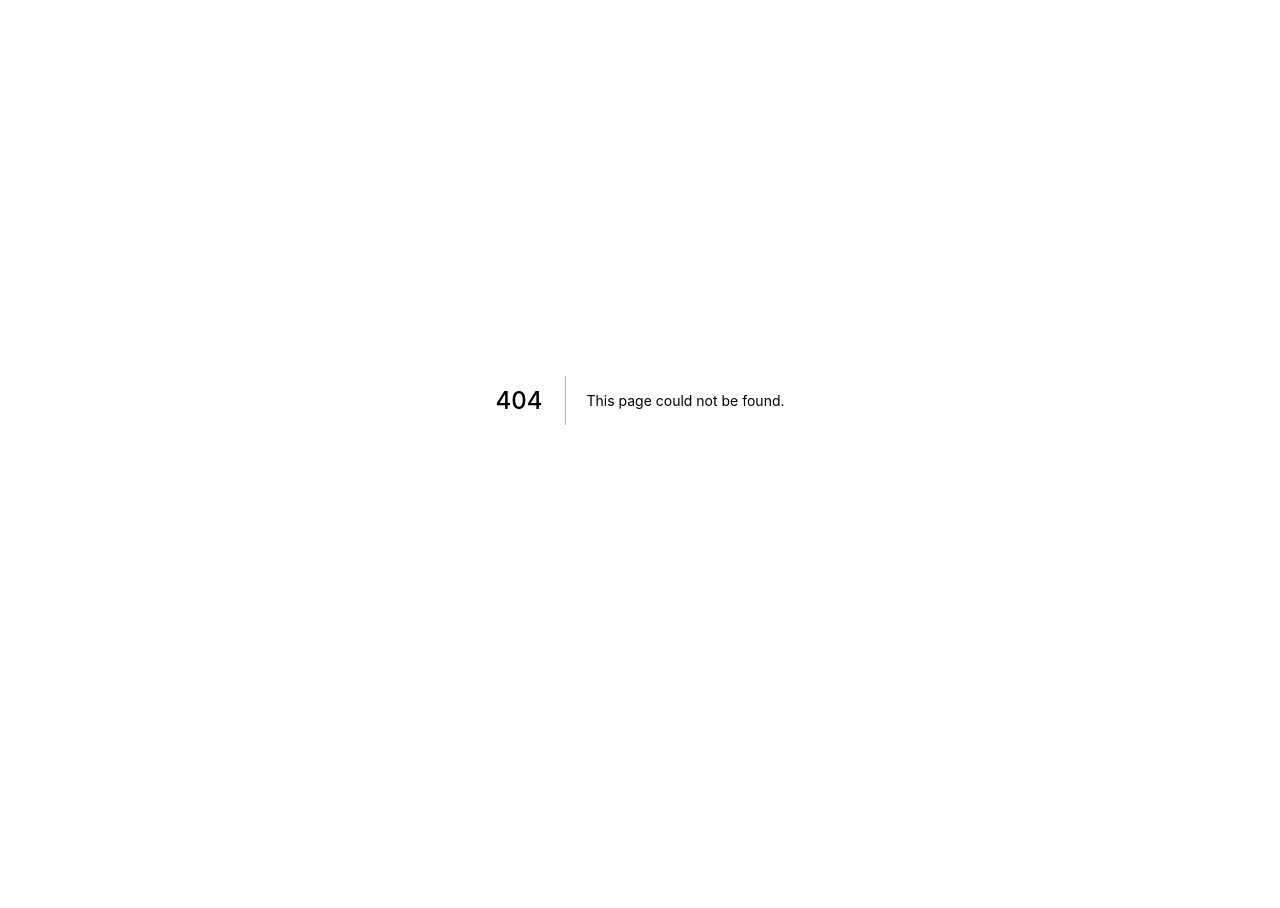
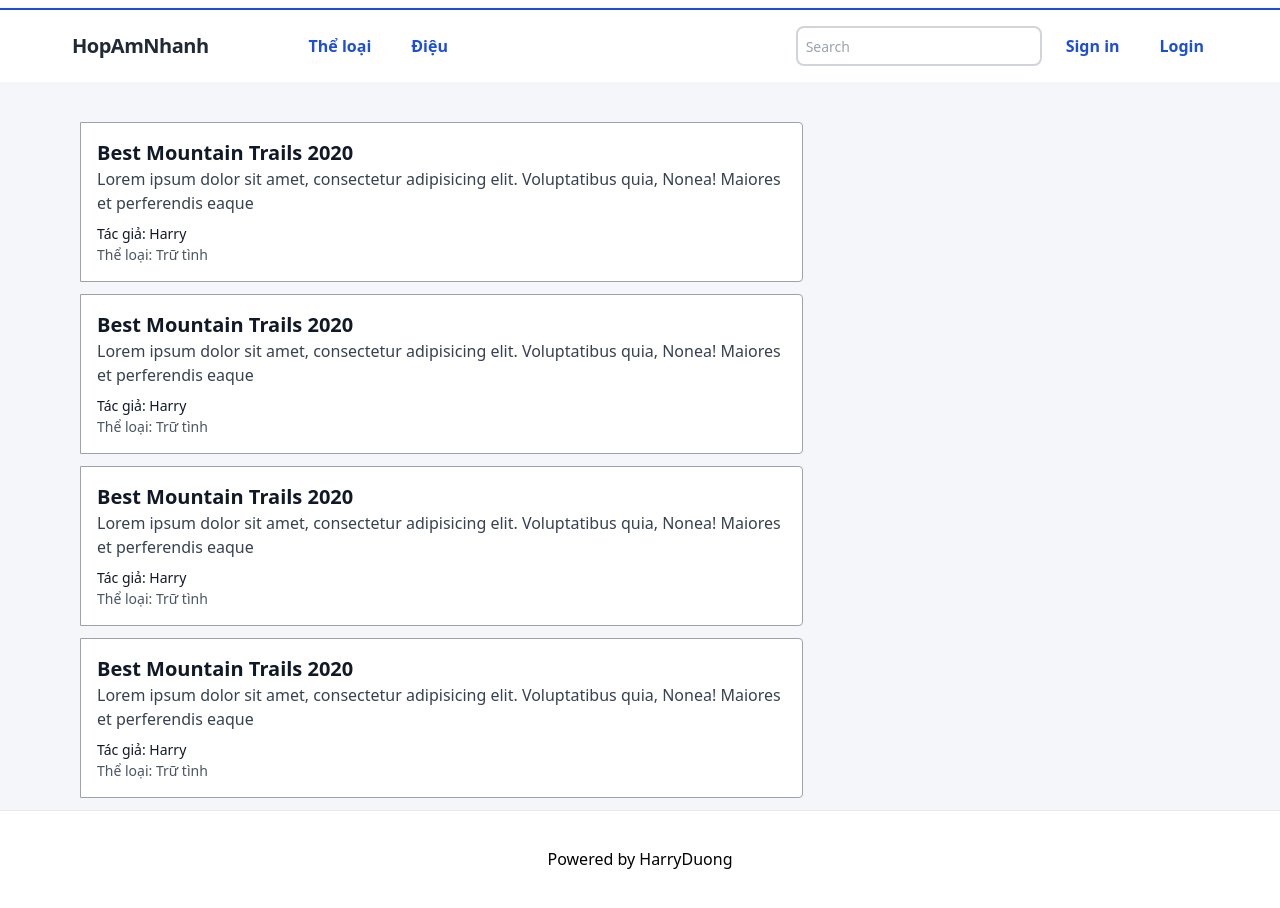
Before and after one commit to harryduong99/songchord-app, a Next.js app: page /list/category/1 in a window 1280 px wide. Before the commit this address had no page. Shown: the top 908 px of the page. Before the commit the page ends 800 px from the top, so only its background shows below. Built offline with nearby package versions, Linux system fonts and the light colour scheme.

Commit message:
[Add] song list page

```diff
--- a/components/Header.tsx
+++ b/components/Header.tsx
@@ -1,3 +1,5 @@
+import Link from 'next/link'
+
 const style = {
   header: `w-full`,
   nav: `flex items-center justify-between flex-wrap bg-white py-4 lg:px-12 shadow border-solid border-t-2 border-blue-700`,
@@ -37,10 +39,13 @@ const Header = () => {
 
         <div className={style.navRight}>
             <div className={style.links}>
-                <a href="#responsive-header"
+                {/* <a href="#responsive-header"
                    className={style.link}>
                     Thể loại
-                </a>
+                </a> */}
+                <Link  href="/list/category/1">
+                   <div className={style.link}>Thể loại</div>
+                </Link>
                 <a href="#responsive-header"
                    className={style.link}>
                     Điệu
--- a/components/SongCard.tsx
+++ b/components/SongCard.tsx
@@ -1,7 +1,6 @@
 
 const style = {
-  // card: `w-full lg:max-w-full lg:flex`,
-  card: `basis-1/3`,
+  card: ``,
   contentCard: `border border-gray-400 lg:border-gray-400 bg-white rounded-b lg:rounded-b-none lg:rounded-r p-4 flex flex-col justify-between leading-normal`,
   title: `text-gray-900 font-bold text-xl mb-2`,
   description: `text-gray-700 text-base`,
--- a/pages/index.tsx
+++ b/pages/index.tsx
@@ -9,6 +9,7 @@ const styles = {
   mainWrap: `flex w-full flex-1 flex-col items-center justify-center lg:px-20 sm:px-10 px-5`,
   listSong: `grid lg:grid-cols-3 sm:grid-cols-2 grid-cols-1  gap-4`,
 }
+
 const Home: NextPage = () => {
   return (
     <div className={styles.pageWrap}>
--- /dev/null
+++ b/pages/list/category/[categoryId].tsx
@@ -0,0 +1,52 @@
+import Head from 'next/head'
+import { useRouter } from 'next/router'
+import Footer from '../../../components/Footer'
+import Header from '../../../components/Header'
+import SongCard from '../../../components/SongCard'
+
+const styles = {
+  pageWrap: `flex min-h-screen flex-col items-center justify-center py-2`,
+  mainWrap: `flex w-full flex-1 flex-row items-center justify-center lg:px-20 sm:px-10 px-5 bg-[#f5f6fa] pt-10`,
+  left: `basis-2/3 pr-6`,
+  right: `basis-1/3`,
+  wrapCard: `mb-3`,
+}
+
+const Collection = () => {
+  const router = useRouter()
+  const { categoryId } = router.query
+
+  return (
+    <div className={styles.pageWrap}>
+      <Head>
+        <title>Vietnamese Songchord</title>
+        <link rel="icon" href="/favicon.ico" />
+      </Head>
+
+      <Header />
+
+      <main className={styles.mainWrap}>
+        <div className={styles.left}>
+          <div className={styles.wrapCard}>
+            <SongCard />
+          </div>
+          <div className={styles.wrapCard}>
+            <SongCard />
+          </div>
+          <div className={styles.wrapCard}>
+            <SongCard />
+          </div>
+          <div className={styles.wrapCard}>
+            <SongCard />
+          </div>
+
+        </div>
+        <div className={styles.right}></div>
+
+      </main>
+      <Footer />
+    </div>
+  )
+}
+
+export default Collection
```
